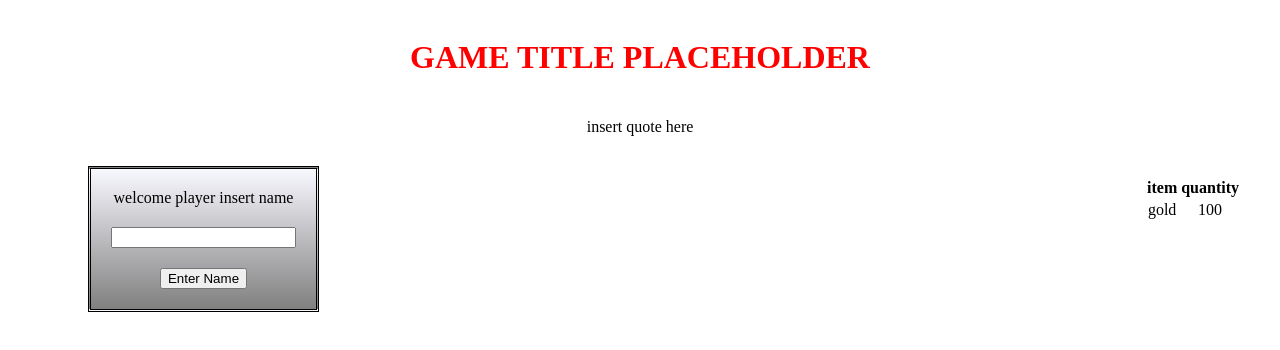
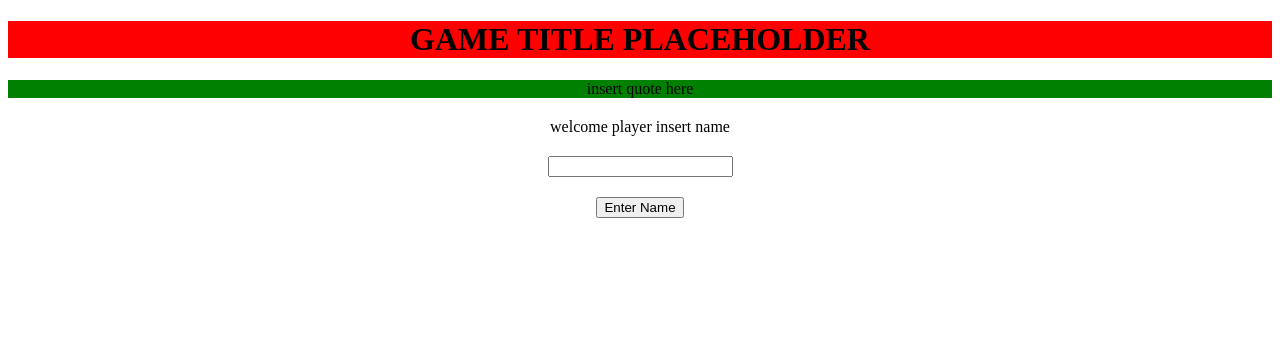
Before and after one commit to MrShoo/OrcanusDarkGame, a plain HTML site: page index.html in a window 1280 px wide. Drawn offline with nearby package versions, Linux system fonts and the light colour scheme.

Commit message:
bunch of changes

```diff
--- a/index.html
+++ b/index.html
@@ -14,49 +14,35 @@
 <body>
 
     <div id="logodiv">
-        <h1 id="mainlogo">GAME TITLE PLACEHOLDER </h1>
+        <h1 id="mainlogo">GAME TITLE PLACEHOLDER</h1>
     </div>
 
-    <div id="quotepanel" item-width="700px">
-        <p1 id="openquote" stlye="float:center" ; item-width="500px">insert quote here</p1>
+    <div id="quotepanel">
+        <div id="openquote">insert quote here</div>
     </div>
 
-    <div id="mainpanels" width: 700px;>
-        <div id="leftpanel" value="hide" style="float: left" ; width:200px;>
-            <ul style="list-style:none" ;>
-                <li></li>
-            </ul>
+
+    <div id="intropanel" value="hide">
+        <div id="welcomeplayer">welcome player insert name</div>
+        <div id="inputname">
+            <input id='name' type='text'></input>
         </div>
-
-        <div id="intropanel" value="hide" style="float:left" ; width:300px;>
-            <div id="welcomeplayer">
-                <p2>welcome player insert name</p2>
-            </div>
-            <div id="inputname">
-                <input id='name' type='text'> </input>
-            </div>
-            <div id="buttonsubmit">
-                <button id="namebutton" onclick="infoSubmission()" value="hide">Enter Name</button>
-            </div>
-        </div>
-
-        <div id="storypanel" style="display:none" ; value: 'none' width:300px;>
-            <div id="happening">the button revealed this?</div>
-            <div id="choices">there will be new buttons choices here</div>
-        </div>
-
-        <div id="rightpanel" style="float:right" ; width:200px;>
-            <table id=itemtable>
-                <tr>
-                    <th>item</th>
-                    <th>quantity</th>
-                </tr>
-                <tr>
-                    <td>gold</td>
-                    <td>100</td>
-                </tr>
+        <div id="buttonsubmit">
+            <button id="namebutton" onclick="infoSubmission()" type="submit" value="hide">Enter Name</button>
         </div>
     </div>
+
+    <div id="storybox">
+        <div id="happening" style="display: none">the button revealed this</div>
+        <div id="choices" style="display: none">there will be new buttons choices here</div>
+
+    </div>
+    <div id="listpanel" value="hide">
+        <ul id="list" style="list-style:none;">
+            <li></li>
+        </ul>
+    </div>
+
 
     <script src="apps.js" type="text/javascript"></script>
     <script src="http://code.jquery.com/jquery-2.1.0.min.js"></script>
@@ -64,10 +50,11 @@
     <script>
         function infoSubmission() {
             document.getElementById("intropanel").style.display = "none";
-            document.getElementById("storypanel").style.display = "";
+            document.getElementById("happening").style.display = "";
+            document.getElementById("choices").style.display = "";
+            document.getElementById("list").style.display = "";
             var value = $('#name').val();
-            alert("Greetings" + " " + value + " " + "!");
-            $('ul').append('<li>' + "Greetings" + " " + value + " " + "!" + '</li>');
+            $('li').append('<li>' + "Greetings" + " " + value + " " + "!" + '</li>');
         }
     </script>
 
--- a/main.css
+++ b/main.css
@@ -1,59 +1,42 @@
-html {
-    height: 100%;
+#logodiv {
+    background-color: red;
 }
 
-div {
-    display: block;
-    position: relative;
+#mainlogo {
+    text-align: center;
+}
+
+#openquote {
+    text-align: center;
+    background-color: green;
+}
+
+#intropanel {
+    text-align: center;
     padding: 10px;
 }
 
-h1 {
-    color: red;
-    font-size: 2 em;
-    text-align: center;
-    display: block;
+#welcomeplayer,
+#inputname,
+#buttonsubmit {
+    padding: 10px;
 }
 
-#quotepanel {
-    display: block;
-    text-align: center;
-    display: block;
-    margin: auto;
+#storybox {
+    position: absolute;
+    left: 0;
+    right: 0;
+    margin: 0 auto;
 }
 
-#infobox,
-#infobutton,
-{
+#happening,
+#choices {
     text-align: center;
+    padding: 10px;
 }
 
-#rightpanel {
-    text-align: center;
-    display: inline-block;
-    font-size: 1em;
+#listpanel {
+    position: absolute;
+    max-width: 150px;
+    word-wrap: break-word;
 }
-
-#mainpanels {
-    text-align: center;
-    margin: 10px;
-}
-
-#p2 {
-    margin-bottom: 4em;
-}
-
-#intropanel {
-    border: black;
-    border-style: double;
-    background-color: background-image: -webkit-gradient(linear, left top, left bottom, from(ghostwhite), greyolor));
-    background-image: -webkit-linear-gradient(top, ghostwhite, grey);
-    background-image: -moz-linear-gradient(top, ghostwhite, grey);
-    background-image: linear-gradient(to bottom, ghostwhite, grey);
-}
-
-#storypanel,
-{
-    text-align: left;
-    display: block;
-}
```
